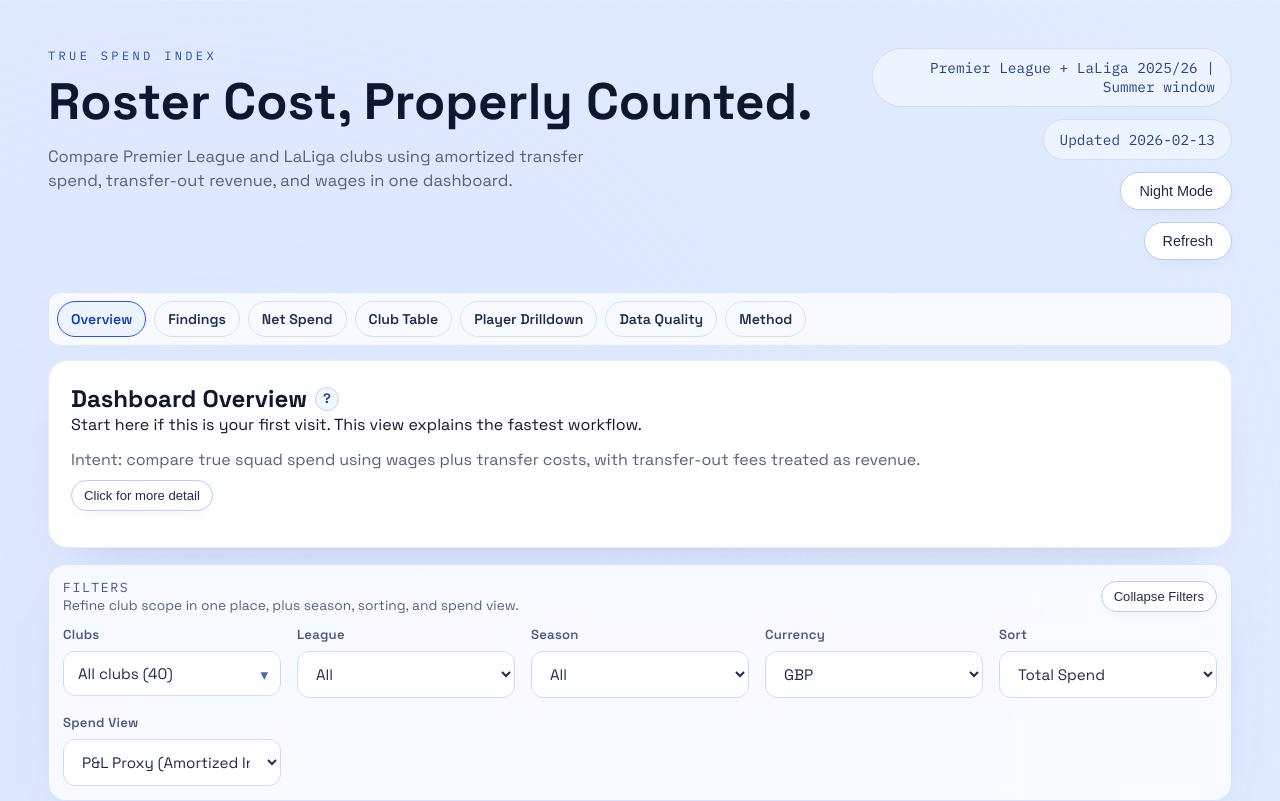
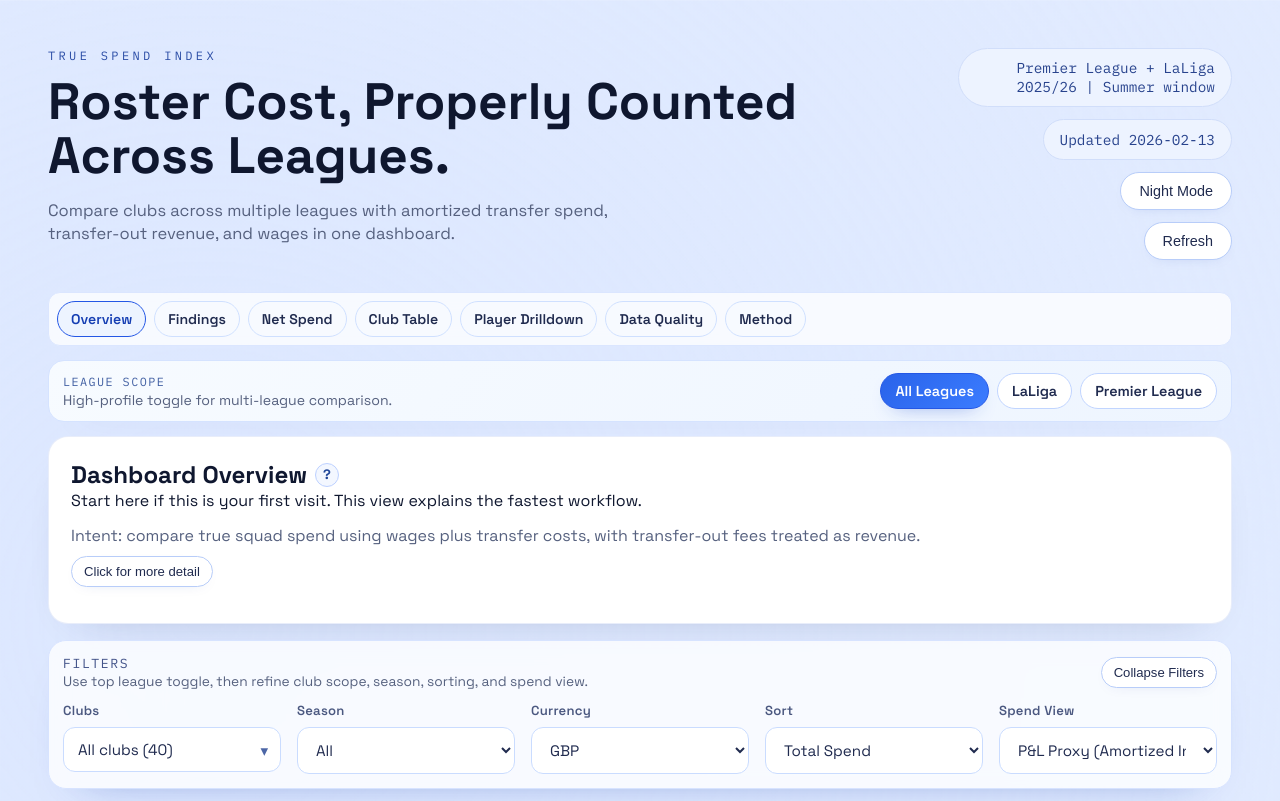
Before and after one commit to evbarleyg/Soccer-Salaries, a plain HTML site: page index.html in a window 1280 px wide. Shown: the top 801 px of the page. Drawn offline with Linux system fonts and the light colour scheme.

Commit message:
Add prominent top league toggle and explicit multi-league headings

```diff
--- a/app.js
+++ b/app.js
@@ -56,6 +56,8 @@ const elements = {
   overviewHelpClose: document.getElementById("overviewHelpClose"),
   overviewReadmeToggle: document.getElementById("overviewReadmeToggle"),
   overviewReadmeBody: document.getElementById("overviewReadmeBody"),
+  leagueSpotlight: document.getElementById("leagueSpotlight"),
+  leagueSpotlightButtons: document.getElementById("leagueSpotlightButtons"),
   leagueControl: document.getElementById("leagueControl"),
   leagueSelect: document.getElementById("leagueSelect"),
   seasonSelect: document.getElementById("seasonSelect"),
@@ -982,18 +984,43 @@ const renderMethodology = () => {
     .join("");
 };
 
+const renderLeagueSpotlight = () => {
+  const leagues = ["All", ...new Set(state.raw.clubs.map((club) => club.league))];
+  const showSpotlight = leagues.length > 2;
+  if (!showSpotlight) {
+    elements.leagueSpotlight.setAttribute("hidden", "");
+    return;
+  }
+
+  elements.leagueSpotlight.removeAttribute("hidden");
+  elements.leagueSpotlightButtons.innerHTML = leagues
+    .map((league) => {
+      const isActive = state.league === league;
+      const label = league === "All" ? "All Leagues" : league;
+      return `
+        <button
+          class="league-chip ${isActive ? "active" : ""}"
+          data-league-chip="${escapeHtml(league)}"
+          type="button"
+          aria-pressed="${isActive ? "true" : "false"}"
+        >
+          ${escapeHtml(label)}
+        </button>
+      `;
+    })
+    .join("");
+};
+
 const populateFilters = () => {
   const leagues = ["All", ...new Set(state.raw.clubs.map((club) => club.league))];
   const seasons = ["All", ...new Set(state.raw.clubs.map((club) => club.season))];
 
   elements.leagueSelect.innerHTML = leagues.map((league) => `<option value="${league}">${league}</option>`).join("");
   elements.seasonSelect.innerHTML = seasons.map((season) => `<option value="${season}">${season}</option>`).join("");
-
-  const onlyOneLeague = leagues.length <= 2;
-  elements.leagueControl.style.display = onlyOneLeague ? "none" : "flex";
-  if (onlyOneLeague) {
-    state.league = "All";
-  }
+  if (!leagues.includes(state.league)) state.league = "All";
+  elements.leagueSelect.value = state.league;
+  elements.leagueControl.style.display = "none";
+  renderLeagueSpotlight();
 
   syncClubFilterSelection({ forceAll: true });
   elements.sortSelect.value = state.sortBy;
@@ -1035,6 +1062,7 @@ const render = () => {
   renderDetail();
   renderCompare();
   renderMethodology();
+  renderLeagueSpotlight();
 };
 
 const loadData = async () => {
@@ -1066,6 +1094,17 @@ const bindEvents = () => {
     const nextTheme = isDark ? "light" : "dark";
     applyTheme(nextTheme);
     localStorage.setItem(THEME_KEY, nextTheme);
+  });
+
+  elements.leagueSpotlightButtons.addEventListener("click", (event) => {
+    const target = event.target.closest("[data-league-chip]");
+    if (!target) return;
+    const league = target.dataset.leagueChip;
+    if (!league || league === state.league) return;
+    state.league = league;
+    elements.leagueSelect.value = state.league;
+    syncClubFilterSelection();
+    render();
   });
 
   elements.overviewHelpBtn.addEventListener("mouseenter", () => {
--- a/index.html
+++ b/index.html
@@ -41,9 +41,9 @@
       <header class="top">
         <div>
           <p class="eyebrow">True Spend Index</p>
-          <h1>Roster Cost, Properly Counted.</h1>
+          <h1>Roster Cost, Properly Counted Across Leagues.</h1>
           <p class="subtitle">
-            Compare Premier League and LaLiga clubs using amortized transfer spend, transfer-out revenue, and wages in one dashboard.
+            Compare clubs across multiple leagues with amortized transfer spend, transfer-out revenue, and wages in one dashboard.
           </p>
         </div>
         <div class="meta">
@@ -64,6 +64,14 @@
         <button class="quick-link" data-target="methodPanel" type="button">Method</button>
       </nav>
 
+      <section class="league-spotlight" id="leagueSpotlight" hidden>
+        <div class="league-spotlight-copy">
+          <p class="league-spotlight-label">League Scope</p>
+          <p class="league-spotlight-sub">High-profile toggle for multi-league comparison.</p>
+        </div>
+        <div class="league-spotlight-buttons" id="leagueSpotlightButtons" role="group" aria-label="League scope toggle"></div>
+      </section>
+
       <section class="panel landing" id="landingOverview">
         <div class="landing-head">
           <div>
@@ -82,7 +90,7 @@
                 <div class="help-pop" id="overviewHelpTooltip" aria-hidden="true">
                   <p class="help-pop-title">How To Use This Dashboard</p>
                   <ol class="help-pop-list">
-                    <li>Open filters and set clubs, season, and spend view.</li>
+                    <li>Use the top league toggle, then set clubs, season, and spend view.</li>
                     <li>Sort the club table columns to rank teams quickly.</li>
                     <li>Use Player Drilldown to inspect incoming and outgoing deals.</li>
                     <li>Use Data Quality table to check coverage and assumption pressure.</li>
@@ -128,7 +136,7 @@
                     <h3>How To Use</h3>
                     <ol>
                       <li>Select clubs from the multi-select dropdown and pick season/spend view.</li>
-                      <li>Sort columns in Club Spend Table to rank key spend drivers.</li>
+                      <li>Sort columns in Multi-League Club Spend Table to rank key spend drivers.</li>
                       <li>Use Player Drilldown to inspect individual transfer assumptions and confidence.</li>
                       <li>Review Data Quality to understand where assumptions may affect conclusions.</li>
                     </ol>
@@ -144,7 +152,7 @@
         <div class="controls-head">
           <div>
             <p class="controls-title">Filters</p>
-            <p class="controls-subtitle">Refine club scope in one place, plus season, sorting, and spend view.</p>
+            <p class="controls-subtitle">Use top league toggle, then refine club scope, season, sorting, and spend view.</p>
           </div>
           <button class="ghost ghost-small" id="toggleFiltersBtn" type="button" aria-expanded="true" aria-controls="filtersBody">
             Collapse Filters
@@ -216,7 +224,7 @@
 
       <section class="panel trend" id="trendSection">
         <div class="panel-head">
-          <h2>Net Spend by Club</h2>
+          <h2>Net Spend by Club (Multi-League)</h2>
           <p id="trendHint">Solid bars show net transfer cost. Positive is spend, negative is transfer revenue surplus.</p>
         </div>
         <div class="trend-bars" id="spendChart"></div>
@@ -225,7 +233,7 @@
       <section class="grid" id="clubsSection">
         <div class="panel">
           <div class="panel-head">
-            <h2>Club Spend Table</h2>
+            <h2>Multi-League Club Spend Table</h2>
             <p>Select up to 4 clubs to compare in detail. Click any column header to sort. On mobile this becomes card view.</p>
           </div>
           <div class="mobile-club-cards" id="mobileClubCards"></div>
--- a/styles.css
+++ b/styles.css
@@ -178,6 +178,69 @@ h1 {
   background: #edf4ff;
 }
 
+.league-spotlight {
+  margin-bottom: 14px;
+  border-radius: 16px;
+  border: 1px solid #d5e3ff;
+  background: linear-gradient(130deg, #f7fbff 0%, #eef5ff 100%);
+  box-shadow: 0 18px 38px -30px rgba(10, 43, 130, 0.4);
+  padding: 12px 14px;
+  display: flex;
+  align-items: center;
+  justify-content: space-between;
+  gap: 14px;
+}
+
+.league-spotlight-copy {
+  display: grid;
+  gap: 2px;
+}
+
+.league-spotlight-label {
+  font-family: var(--mono);
+  letter-spacing: 0.12em;
+  text-transform: uppercase;
+  font-size: 0.74rem;
+  color: #4260a3;
+}
+
+.league-spotlight-sub {
+  color: var(--muted);
+  font-size: 0.88rem;
+}
+
+.league-spotlight-buttons {
+  display: flex;
+  gap: 8px;
+  flex-wrap: wrap;
+  justify-content: flex-end;
+}
+
+.league-chip {
+  border: 1px solid #c1d5ff;
+  background: #ffffff;
+  color: var(--ink-soft);
+  border-radius: 999px;
+  padding: 8px 14px;
+  font-size: 0.9rem;
+  font-family: var(--sans);
+  font-weight: 600;
+  cursor: pointer;
+}
+
+.league-chip:hover {
+  border-color: var(--accent);
+  color: var(--accent-dark);
+  background: #edf4ff;
+}
+
+.league-chip.active {
+  border-color: var(--accent);
+  color: #ffffff;
+  background: linear-gradient(135deg, #2a63ea 0%, #3b7cff 100%);
+  box-shadow: 0 8px 20px -14px rgba(31, 79, 210, 0.9);
+}
+
 .landing {
   margin-bottom: 16px;
 }
@@ -1329,6 +1392,34 @@ tbody td:nth-last-child(2) {
   background: #1f2f54;
 }
 
+:root[data-theme="dark"] .league-spotlight {
+  border-color: #2d426d;
+  background: linear-gradient(130deg, #132240 0%, #182b4f 100%);
+  box-shadow: 0 20px 40px -32px rgba(0, 0, 0, 0.9);
+}
+
+:root[data-theme="dark"] .league-spotlight-label {
+  color: #a3bbea;
+}
+
+:root[data-theme="dark"] .league-chip {
+  border-color: #355089;
+  background: #121f3a;
+  color: #d7e5ff;
+}
+
+:root[data-theme="dark"] .league-chip:hover {
+  border-color: #7ca5ff;
+  color: #ebf2ff;
+  background: #1f3158;
+}
+
+:root[data-theme="dark"] .league-chip.active {
+  border-color: #7ca5ff;
+  background: linear-gradient(135deg, #325fbf 0%, #4a7de0 100%);
+  color: #ffffff;
+}
+
 :root[data-theme="dark"] .help-trigger {
   border-color: #355089;
   background: #192744;
@@ -1542,6 +1633,15 @@ tbody td:nth-last-child(2) {
   .period-badge {
     text-align: left;
   }
+
+  .league-spotlight {
+    align-items: flex-start;
+    flex-direction: column;
+  }
+
+  .league-spotlight-buttons {
+    justify-content: flex-start;
+  }
 }
 
 @media (max-width: 640px) {
@@ -1590,6 +1690,11 @@ tbody td:nth-last-child(2) {
     padding: 6px 10px;
   }
 
+  .league-chip {
+    font-size: 0.82rem;
+    padding: 7px 12px;
+  }
+
   .landing-head h2 {
     align-items: flex-start;
   }
```
